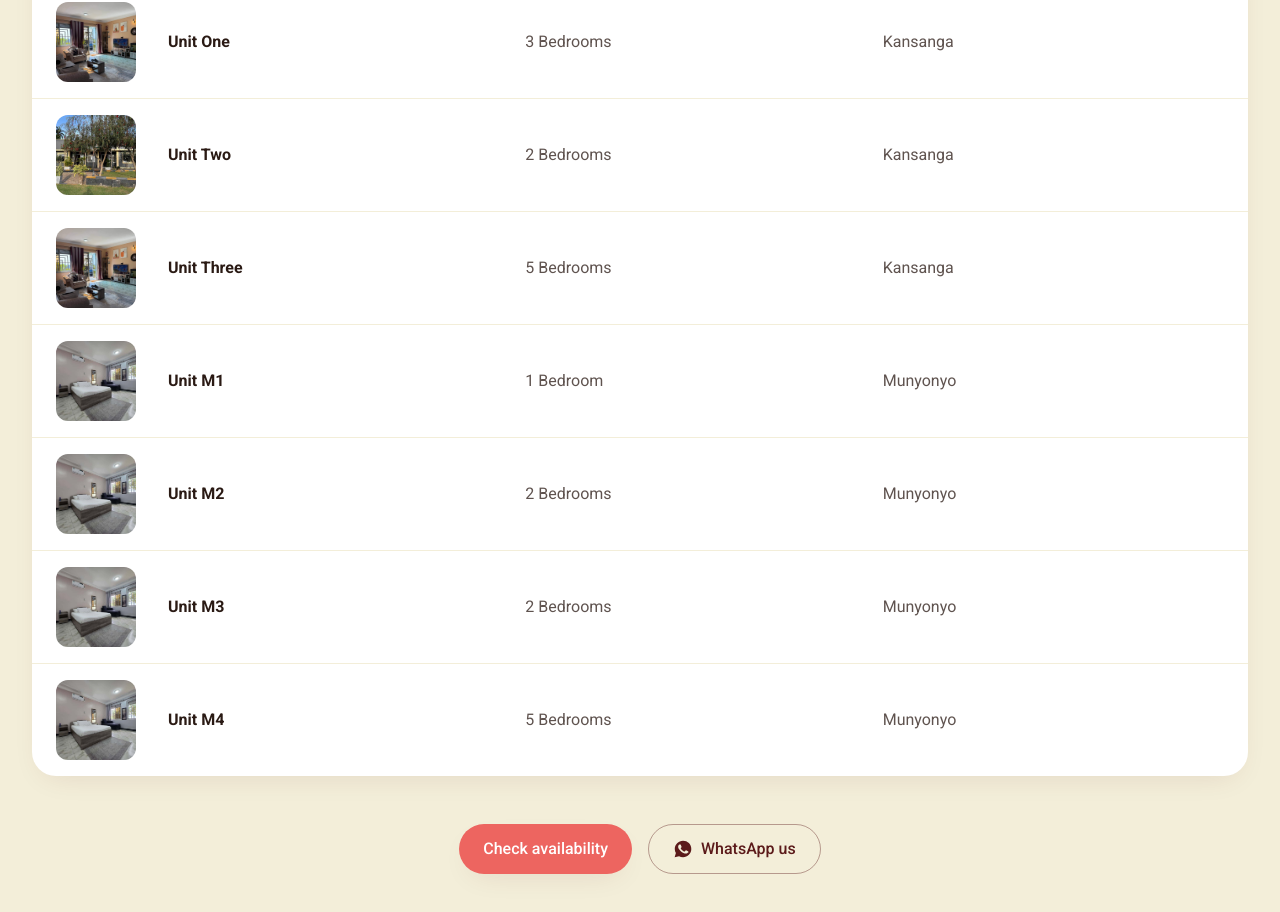
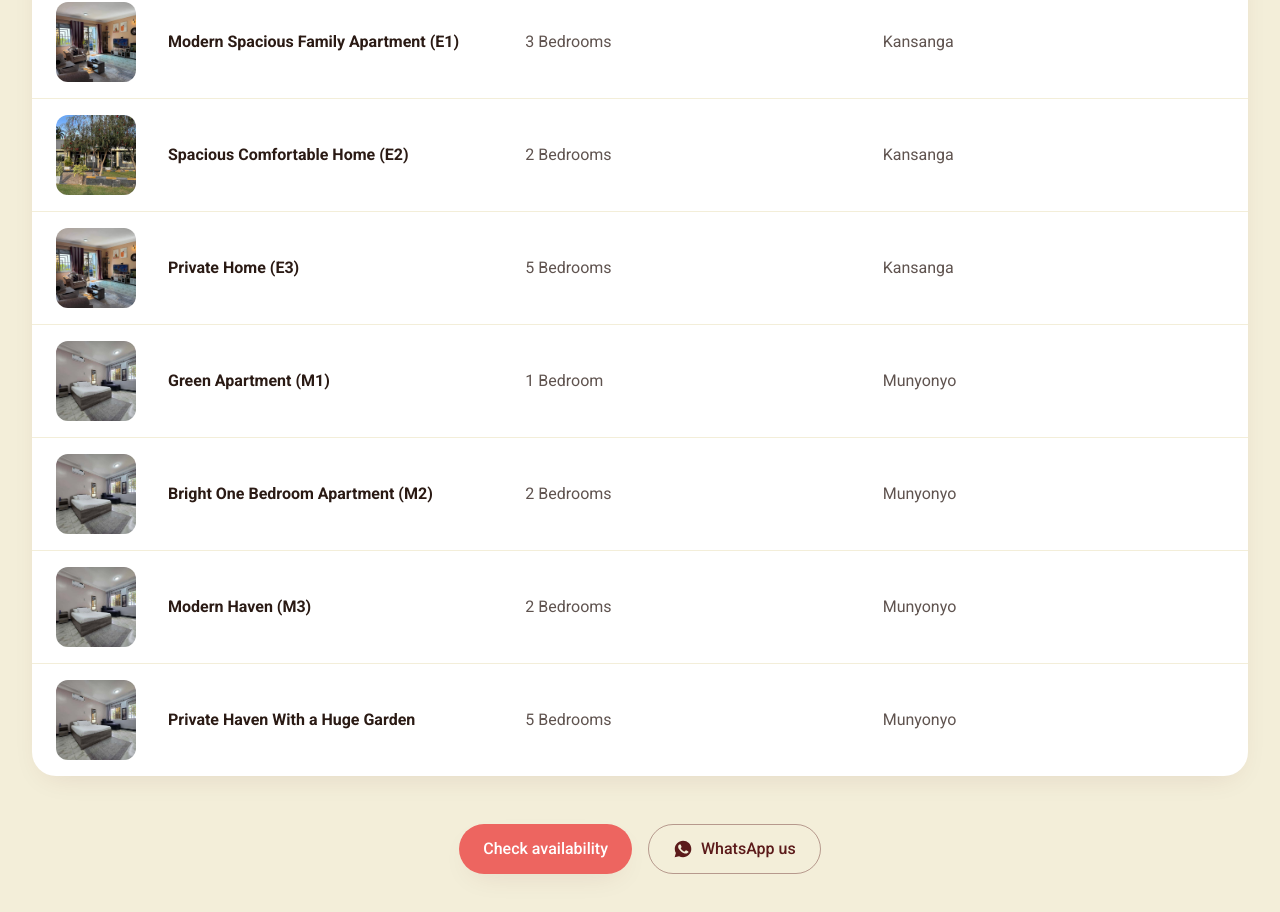
Before and after one commit to Ssali-Remy/ssali-remy.github, a React (Vite) app: page / in a window 1280 px wide. Shown: the part 1252-2164 px from the top of the page. Built offline with nearby package versions, Linux system fonts and the light colour scheme.

Commit message:
Initial commit

```diff
--- a/src/data/gallery.js
+++ b/src/data/gallery.js
@@ -9,22 +9,22 @@ export const gallery = [
   { src: compound2, alt: "Garden view", location: "kansanga" },
   { src: compound3, alt: "Outdoor patio", location: "kansanga" },
   { src: compound4, alt: "Garden corner", location: "kansanga" },
-  // Kansanga Unit One
-  { src: k1Cover, alt: "Unit One — sitting room", location: "kansanga" },
-  { src: k1Img1, alt: "Unit One — interior", location: "kansanga" },
-  { src: k1Img2, alt: "Unit One — interior", location: "kansanga" },
-  { src: k1Img3, alt: "Unit One — interior", location: "kansanga" },
-  { src: k1Img4, alt: "Unit One — interior", location: "kansanga" },
-  // Kansanga Unit Two
-  { src: k2Cover, alt: "Unit Two — feature shot", location: "kansanga" },
-  { src: k2Img1, alt: "Unit Two — interior", location: "kansanga" },
-  { src: k2Img2, alt: "Unit Two — interior", location: "kansanga" },
-  { src: k2Img3, alt: "Unit Two — interior", location: "kansanga" },
-  { src: k2Img4, alt: "Unit Two — interior", location: "kansanga" },
-  // Munyonyo Unit Three
-  { src: m3Cover, alt: "Unit Three — Munyonyo", location: "munyonyo" },
-  { src: m3Img1, alt: "Unit Three — interior", location: "munyonyo" },
-  { src: m3Img2, alt: "Unit Three — interior", location: "munyonyo" },
-  { src: m3Img3, alt: "Unit Three — interior", location: "munyonyo" },
-  { src: m3Img4, alt: "Unit Three — interior", location: "munyonyo" },
+  // Kansanga Modern Spacious Family Apartment (E1)
+  { src: k1Cover, alt: "Modern Spacious Family Apartment (E1) — sitting room", location: "kansanga" },
+  { src: k1Img1, alt: "Modern Spacious Family Apartment (E1) — interior", location: "kansanga" },
+  { src: k1Img2, alt: "Modern Spacious Family Apartment (E1) — interior", location: "kansanga" },
+  { src: k1Img3, alt: "Modern Spacious Family Apartment (E1) — interior", location: "kansanga" },
+  { src: k1Img4, alt: "Modern Spacious Family Apartment (E1) — interior", location: "kansanga" },
+  // Kansanga Spacious Comfortable Home (E2)
+  { src: k2Cover, alt: "Spacious Comfortable Home (E2) — feature shot", location: "kansanga" },
+  { src: k2Img1, alt: "Spacious Comfortable Home (E2) — interior", location: "kansanga" },
+  { src: k2Img2, alt: "Spacious Comfortable Home (E2) — interior", location: "kansanga" },
+  { src: k2Img3, alt: "Spacious Comfortable Home (E2) — interior", location: "kansanga" },
+  { src: k2Img4, alt: "Spacious Comfortable Home (E2) — interior", location: "kansanga" },
+  // Munyonyo Private Home (E3)
+  { src: m3Cover, alt: "Private Home (E3) — Munyonyo", location: "munyonyo" },
+  { src: m3Img1, alt: "Private Home (E3) — interior", location: "munyonyo" },
+  { src: m3Img2, alt: "Private Home (E3) — interior", location: "munyonyo" },
+  { src: m3Img3, alt: "Private Home (E3) — interior", location: "munyonyo" },
+  { src: m3Img4, alt: "Private Home (E3) — interior", location: "munyonyo" },
 ];
--- a/src/data/units.js
+++ b/src/data/units.js
@@ -9,7 +9,7 @@ export { heroBackgrounds, compound1, compound2, compound3, compound4 };
 export const units = [
   {
     id: "kansanga-1",
-    name: "Unit One",
+    name: "Modern Spacious Family Apartment (E1)",
     altName: "E1 Wing",
     location: "Kansanga",
     locationId: "kansanga",
@@ -36,7 +36,7 @@ export const units = [
   },
   {
     id: "kansanga-2",
-    name: "Unit Two",
+    name: "Spacious Comfortable Home (E2)",
     altName: "E2 Wing",
     location: "Kansanga",
     locationId: "kansanga",
@@ -62,7 +62,7 @@ export const units = [
   },
   {
     id: "kansanga-3",
-    name: "Unit Three",
+    name: "Private Home (E3)",
     altName: "E1 + E2",
     location: "Kansanga",
     locationId: "kansanga",
@@ -91,7 +91,7 @@ export const units = [
   },
   {
     id: "munyonyo-1",
-    name: "Unit M1",
+    name: "Green Apartment (M1)",
     altName: "M1",
     location: "Munyonyo",
     locationId: "munyonyo",
@@ -116,7 +116,7 @@ export const units = [
   },
   {
     id: "munyonyo-2",
-    name: "Unit M2",
+    name: "Bright One Bedroom Apartment (M2)",
     altName: "M2",
     location: "Munyonyo",
     locationId: "munyonyo",
@@ -139,7 +139,7 @@ export const units = [
   },
   {
     id: "munyonyo-3",
-    name: "Unit M3",
+    name: "Modern Haven (M3)",
     altName: "M3",
     location: "Munyonyo",
     locationId: "munyonyo",
@@ -162,7 +162,7 @@ export const units = [
   },
   {
     id: "munyonyo-4",
-    name: "Unit M4",
+    name: "Private Haven With a Huge Garden",
     altName: "M1 + M2 + M3",
     location: "Munyonyo",
     locationId: "munyonyo",
--- a/src/pages/Location.jsx
+++ b/src/pages/Location.jsx
@@ -165,8 +165,8 @@ function KansangaPage() {
     both: ["kansanga-1", "kansanga-2"],
   };
   const labelByMode = {
-    e1: "Unit One (E1)",
-    e2: "Unit Two (E2)",
+    e1: "Modern Spacious Family Apartment (E1) (E1)",
+    e2: "Spacious Comfortable Home (E2) (E2)",
     both: "Units One & Two together",
   };
 
@@ -318,12 +318,12 @@ function KansangaPage() {
       <section>
         <H2>Availability</H2>
         <p className="text-sm text-brand-ink/60 mb-5">
-          Book Unit One on its own, Unit Two on its own, or both wings together.
+          Book Modern Spacious Family Apartment (E1) on its own, Spacious Comfortable Home (E2) on its own, or both wings together.
         </p>
         <div className="flex flex-wrap gap-2 mb-5">
           {[
-            ["e1",   "Unit One (E1)"],
-            ["e2",   "Unit Two (E2)"],
+            ["e1",   "Modern Spacious Family Apartment (E1) (E1)"],
+            ["e2",   "Spacious Comfortable Home (E2) (E2)"],
             ["both", "Both E1 + E2"],
           ].map(([mode, label]) => (
             <button
@@ -359,9 +359,9 @@ const M2_REEL = [m3Cover, m3Img3, m3Img2, m3Img4];
 const M3_REEL = [m3Cover, m3Img2, m3Img3, m3Img1, m3Img4];
 
 const MUNYONYO_UNITS = [
-  { id: "munyonyo-1", label: "Unit M1", desc: "One-bedroom apartment", reel: M1_REEL, dir: "right" },
-  { id: "munyonyo-2", label: "Unit M2", desc: "Two-bedroom apartment", reel: M2_REEL, dir: "left"  },
-  { id: "munyonyo-3", label: "Unit M3", desc: "Two-bedroom apartment", reel: M3_REEL, dir: "right" },
+  { id: "munyonyo-1", label: "Green Apartment (M1)", desc: "One-bedroom apartment", reel: M1_REEL, dir: "right" },
+  { id: "munyonyo-2", label: "Bright One Bedroom Apartment (M2)", desc: "Two-bedroom apartment", reel: M2_REEL, dir: "left"  },
+  { id: "munyonyo-3", label: "Modern Haven (M3)", desc: "Two-bedroom apartment", reel: M3_REEL, dir: "right" },
 ];
 
 function MunyonyoPage({ loc }) {
```
Also changed, not shown: src/data/images-k1.js, src/data/images-m3.js.
